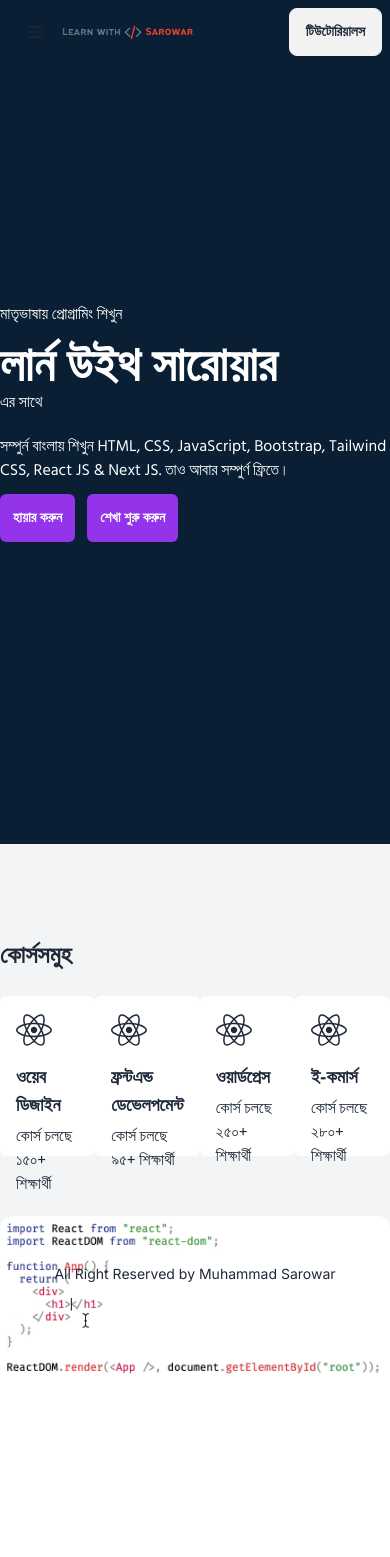
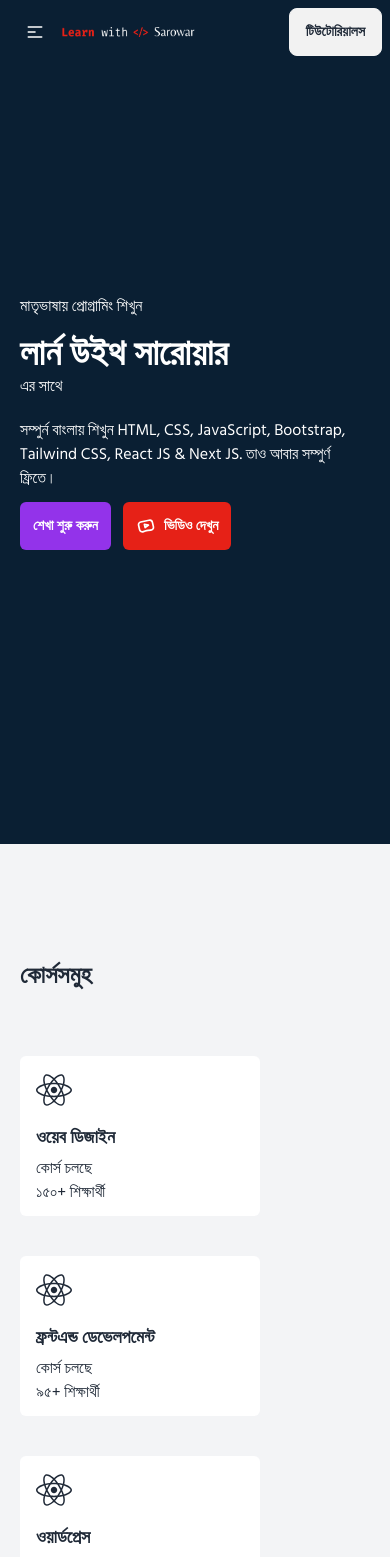
Before and after one commit to mSaroarDev/learnwithsarowar, a Next.js app: page / in a window 390 px wide. Shown: the top 1557 px of the page. Built offline with nearby package versions, Linux system fonts and the light colour scheme.

Commit message:
code updatefdfd

```diff
--- a/app/components/Courses.jsx
+++ b/app/components/Courses.jsx
@@ -31,10 +31,18 @@
   return (
     <section className="bg-gray-100 py-24">
       <main className="content">
-        <h1 className="text-2xl font-bold font-fontBn mb-6">কোর্সসমুহ</h1>
-        <div className="flex justify-between items-center">
+        <h1 className="text-2xl font-bold font-fontBn mb-6 p-5">কোর্সসমুহ</h1>
+        <div className="flex flex-wrap justify-center items-center">
           {courseCardArray.map((courseCard, index) => {
-            return <CourseCard key={index} courseCard={courseCard} />;
+            return (
+              <div
+                key={index}
+                className="w-full md:w-1/2 lg:w-1/4 p-5"
+                // Adjust the above classes for spacing as needed
+              >
+                <CourseCard courseCard={courseCard} />
+              </div>
+            );
           })}
         </div>
       </main>
--- a/app/components/HeroCoding.jsx
+++ b/app/components/HeroCoding.jsx
@@ -3,7 +3,7 @@
 
 export default function HeroCoding() {
   return (
-    <div className="h-screen w-full flex items-center justify-center">
+    <div className="hidden h-screen w-full lg:flex items-center justify-center">
       <Image
         className="rounded-xl cursor-text"
         src={Demo}
--- a/app/components/HeroText.jsx
+++ b/app/components/HeroText.jsx
@@ -1,20 +1,29 @@
+import { TbBrandYoutubeKids } from "react-icons/tb";
+
 export default function HeroText() {
   return (
-    <div className="flex h-screen w-full items-center justify-start text-white">
+    <div className="flex h-screen w-full items-center justify-start text-white px-5">
       <div className="font-fontBn">
         <p>মাতৃভাষায় প্রোগ্রামিং শিখুন</p>
-        <h1 className="text-5xl font-bold mt-4">লার্ন উইথ সারোয়ার</h1>
+        <h1 className="text-4xl font-bold mt-4 lg:text-5xl">
+          লার্ন উইথ সারোয়ার
+        </h1>
         <p className="mb-5">এর সাথে</p>
         <p className="my-3">
           সম্পুর্ন বাংলায় শিখুন HTML, CSS, JavaScript, Bootstrap, Tailwind CSS,
           React JS & Next JS. তাও আবার সম্পুর্ণ ফ্রিতে।
         </p>
-        <button className="btn btn-ghost bg-purple-600 p-3 rounded-md text-white mr-3 hover:text-purple-600">
-          হায়ার করুন
-        </button>
-        <button className="btn btn-ghost bg-purple-600 p-3 rounded-md text-white hover:text-purple-600">
-          শেখা শুরু করুন
-        </button>
+        <div className="flex items-center justify-start">
+          <button className="btn btn-ghost bg-purple-600 p-3 rounded-md text-white mr-3 hover:text-purple-600">
+            শেখা শুরু করুন
+          </button>
+          <button className="btn btn-ghost bg-[#E62117] p-3 rounded-md text-white hover:text-[#E62117]">
+            <span className="text-xl">
+              <TbBrandYoutubeKids />
+            </span>
+            ভিডিও দেখুন
+          </button>
+        </div>
       </div>
     </div>
   );
--- a/app/components/NavbarM.jsx
+++ b/app/components/NavbarM.jsx
@@ -9,7 +9,10 @@
         <div className="navbar">
           <div className="navbar-start">
             <div className="dropdown">
-              <label tabIndex={0} className="btn btn-ghost lg:hidden">
+              <label
+                tabIndex={0}
+                className="btn btn-ghost lg:hidden text-white"
+              >
                 <svg
                   xmlns="http://www.w3.org/2000/svg"
                   className="h-5 w-5"
@@ -69,12 +72,12 @@
               </ul>
             </div>
             <Link href="/">
-              <Image src={Logo} alt="Logo" height={100} width={250} />
+              <Image src={Logo} alt="Logo" height={100} width={300} />
             </Link>
           </div>
           <div className="navbar-center hidden lg:flex">
             <ul className="menu menu-horizontal px-1 font-fontBn text-base font-semibold text-white hover:text-white ">
-              <li>
+              <li className="font-fontBn">
                 <Link href="/" className="hover:underline hover:text-white">
                   হোম
                 </Link>
--- a/app/components/NavbarT.jsx
+++ b/app/components/NavbarT.jsx
@@ -1,4 +1,4 @@
-import Logo from "../../public/logo.png";
+import Logo from "../../public/logo2.png";
 import Image from "next/image";
 import Link from "next/link";
 
```
Also changed, not shown: public/logo.png, public/logo2.png (added).
